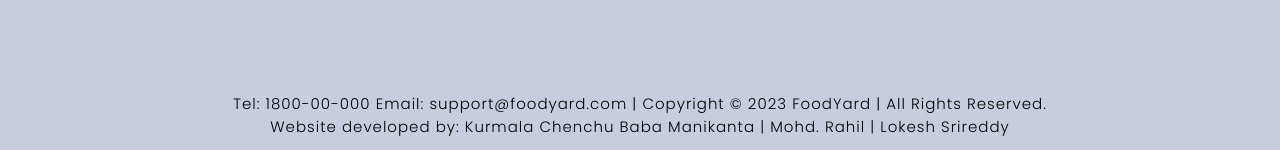
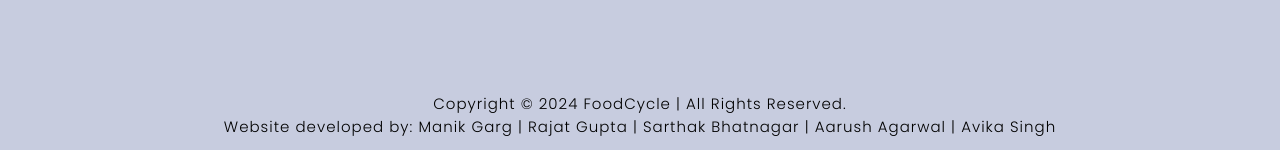
Before and after one commit to rajat2115465/IBM_internship_food_waste_management, a plain HTML site: page index.html in a window 1280 px wide. Shown: the part 5784-5934 px from the top of the page. Drawn offline with nearby package versions, Linux system fonts and the light colour scheme.

Commit message:
Rajat_changes

```diff
--- a/index.html
+++ b/index.html
@@ -5,7 +5,7 @@
     <meta charset="UTF-8">
     <meta http-equiv="X-UA-Compatible" content="IE=edge">
     <meta name="viewport" content="width=device-width, initial-scale=1.0">
-    <title>FoodYard | Saving Food</title>
+    <title>FoodCycle | Saving Food</title>
     <link rel="icon" href="./files/logo.png">
     <link rel="stylesheet" type="text/css" href="css/style.css">
     <link rel="preconnect" href="https://fonts.googleapis.com">
@@ -257,8 +257,8 @@
         </div>
 
         <div class="end">
-            <p>Tel: 1800-00-000 Email: support@foodyard.com | Copyright © 2023 FoodYard | All Rights Reserved.
-                <br>Website developed by: Kurmala Chenchu Baba Manikanta | Mohd. Rahil | Lokesh Srireddy
+            <p> Copyright © 2024 FoodCycle | All Rights Reserved.
+                <br>Website developed by: Manik Garg | Rajat Gupta | Sarthak Bhatnagar | Aarush Agarwal | Avika Singh
             </p>
         </div>
     </section>
```
